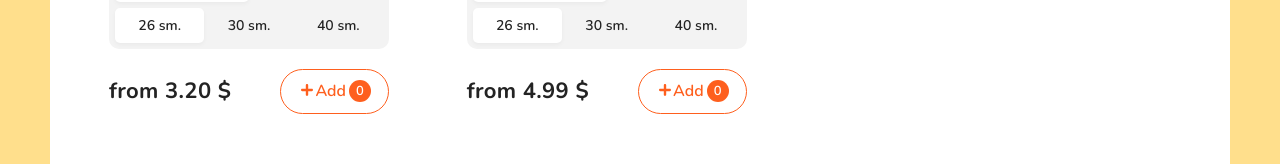
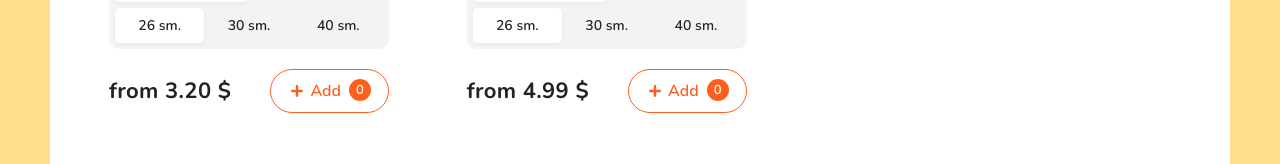
Before and after one commit to DmitriyRiabko/react-pizza, a React (Vite) app: page / in a window 1280 px wide. Shown: the part 700-864 px from the top of the page. Built offline with nearby package versions, Linux system fonts and the light colour scheme.

Commit message:
small changes for add button in PizzaBlock styles

```diff
--- a/src/scss/components/_pizza-block.scss
+++ b/src/scss/components/_pizza-block.scss
@@ -63,6 +63,7 @@
     align-items: center;
     justify-content: space-between;
     margin-top: 20px;
+
   }
 
   &__price {
@@ -71,4 +72,11 @@
     line-height: 27px;
     letter-spacing: 0.015em;
   }
+
+  .button--add{
+    display: flex;
+    align-items: center;
+    gap: 5px;
+
+  }
 }
```
